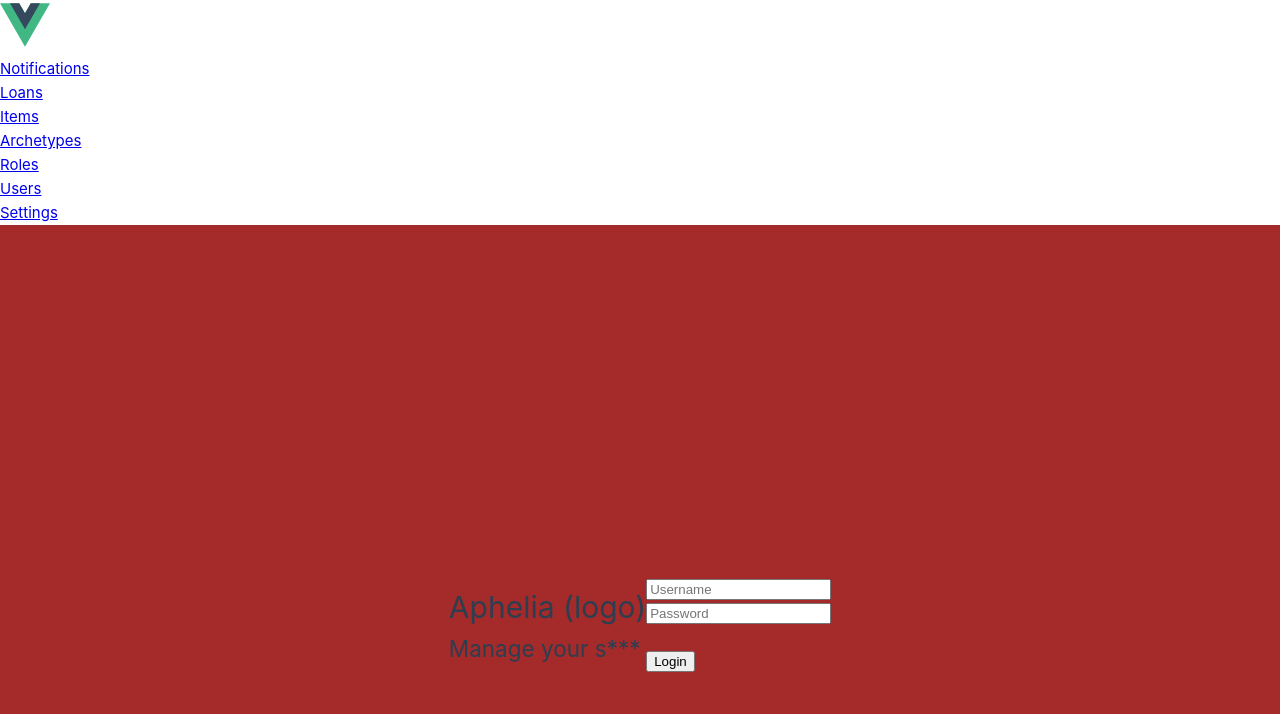
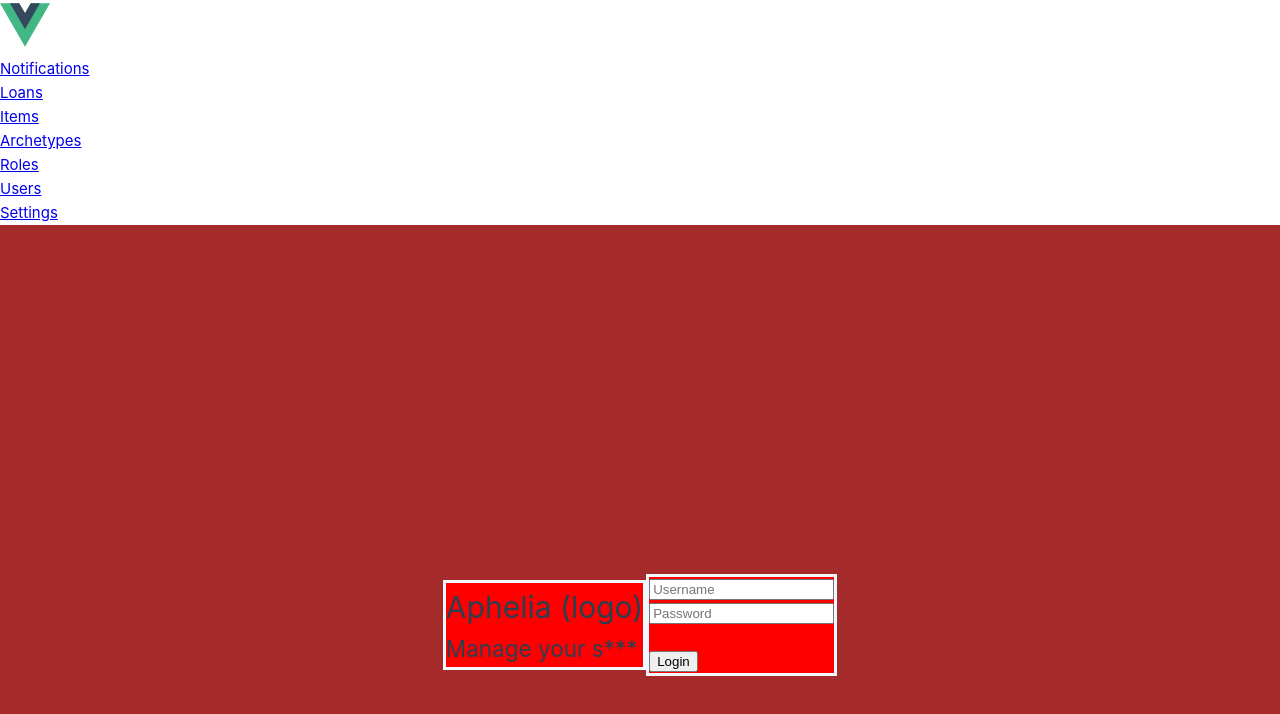
Before and after one commit to Appl3s-3/Aphelia-Front, a Vue app: page / in a window 1280 px wide. Shown: the top 714 px of the page. Built offline with nearby package versions, Linux system fonts and the light colour scheme.

Commit message:
Quick push. Changed various minor things.

```diff
--- a/read/_DEFAULT_CSS_PROPERTIES.css
+++ b/read/_DEFAULT_CSS_PROPERTIES.css
@@ -24,6 +24,10 @@ input
 */
 
 /* Major tags */
+nav {
+    display: block;
+}
+
 title {
     display: none;
 }
--- a/src/App.vue
+++ b/src/App.vue
@@ -1,10 +1,19 @@
 <script setup>
-import { RouterLink, RouterView } from 'vue-router'
+    import { RouterLink, RouterView } from 'vue-router'
+    import NavigationBar from './components/NavigationBar.vue'
+
+    let showNavigationBar = true
+    // TODO: If the router is on the landing page, set the variable above to false
+    console.log(RouterLink)
+    if (RouterLink) {
+
+    }
 </script>
 
 <template>
     <div class="app-wrapper">
         <div class="app">
+            <NavigationBar v-if="showNavigationBar" />
             <RouterView />
         </div>
     </div>
--- a/src/components/NavigationBar.vue
+++ b/src/components/NavigationBar.vue
@@ -2,7 +2,6 @@
 </script>
 
 <template>
-    <!-- Appl3s to I_Agreed: I think <nav> is the correct tag to use, since technically there'd be a <header> in the <nav>, but that also doesn't make sense -->
     <!-- TODO: change links to vue links -->
     <div id="navbar">
         <nav id="navbar-nav">
@@ -51,4 +50,4 @@
         height: 50px;
     }
 
-</style>https://github.com/Appl3s-3/apheleia
+</style>
--- a/src/router/index.js
+++ b/src/router/index.js
@@ -6,14 +6,14 @@ const router = createRouter({
     history: createWebHistory(import.meta.env.BASE_URL),
     routes: [
         {
+            path: '/',
+            name: 'landing',
+            component: Landing
+        },
+        {
             path: '/home',
             name: 'home',
             component: Dashboard
-    },
-    {
-        path: '/',
-        name: 'landing',
-        component: Landing
         }
     ]
 })
--- a/src/views/Landing.vue
+++ b/src/views/Landing.vue
@@ -1,17 +1,15 @@
 <script setup>
     import LogoSVG from '../assets/logo.svg'
-import NavigationBar from '../components/NavigationBar.vue'; // for some reason using this in the html prevents the whole thing from rendering
 </script>
 
 <template>
-    <NavigationBar />
-    <div id="landing">
+    <main>
         <div id="landing-left">
             <!-- Left side of landing page -->
             <h1>Aphelia (logo)</h1>
             <h2>Manage your s***</h2>
         </div>
-        <!-- Affinix put a nice dividing line here -->
+        <!-- TODO: Affinix put a nice dividing line here -->
         <div id="landing-right">
             <!-- Right side of landing page (login) -->
             <form>
@@ -21,12 +19,14 @@ import NavigationBar from '../components/NavigationBar.vue'; // for some reason
                 <input type="submit" value="Login">
             </form>
         </div>
-    </div>
+        <!-- TODO: Button in the bottom right to toggle light/dark mode -->
+    </main>
 </template>
 
 <style scoped>
     @import "../assets/input.css";
-    #landing {
+
+    main {
         margin: 0px 0px 0px 0px;
         border: none;
         padding: 0px 0px 0px 0px;
@@ -37,39 +37,13 @@ import NavigationBar from '../components/NavigationBar.vue'; // for some reason
 
         display: flex;
         flex-flow: row nowrap;
-        justify-content: center; /* spacing between */
-        align-items: center; /* alignment */
+        justify-content: center;
+        align-items: center;
 
     }
-/*
-    #landing-left {
-        display: inline-block;
-        margin-left: 20%;
-        margin-top: 40vh;
-        position: absolute;
-        border: none;
+
+    div {
         background-color: red;
-        padding: 0px 0px 0px 0px;
-
-        /*
-        top: 50%;
-        width: 100vw;
-        height: 100vh;
-        */
-        /*
+        border: 3px solid aliceblue;
     }
-
-    #landing-right {
-        display: inline-block;
-        margin-right: 20%;
-        border: none;
-        background-color: red;
-        padding: 0px 0px 0px 0px;*/
-        /*
-        width: 100vw;
-        height: 100vh;
-        */
-    /* } */
-
-
 </style>
```
Lines whose indentation alone changed are shown as unchanged.
